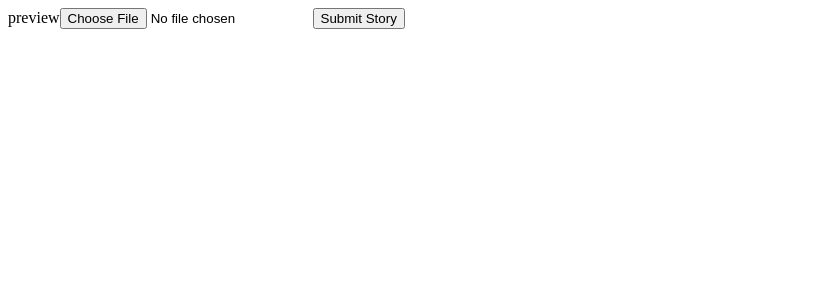
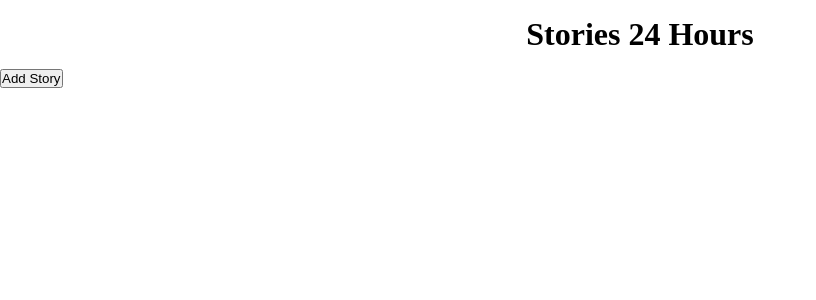
Before and after one commit to tuturam/stories-24-hours, a Vue app: page / in a window 1280 px wide. Shown: the top 300 px of the page, without its empty margins (0-816 px from the left). Built offline with nearby package versions, Linux system fonts and the light colour scheme; the HTML template or start-up script is replaced by a standard one.

Commit message:
feat: dialog

```diff
--- a/src/App.vue
+++ b/src/App.vue
@@ -8,3 +8,11 @@ import StoryContainer from './components/StoryContainer.vue';
     <StoryContainer />
   </div>
 </template>
+
+<style>
+  * {
+    margin: 0;
+    padding: 0;
+    box-sizing: border-box;
+  }
+</style>
--- /dev/null
+++ b/src/components/Dialog.vue
@@ -0,0 +1,46 @@
+<script setup lang="ts">
+  interface DialogProps {
+    show: boolean;
+    title?: string;
+    onClose?: () => void;
+  }
+  const props = defineProps<DialogProps>()
+</script>
+
+<template>
+  <div
+    v-if="props.show"
+    class="dialog-backdrop"
+    @click="props.onClose && props.onClose()"
+  >
+    <div
+      class="dialog-content"
+      @click.stop
+    >
+      <h2 v-if="props.title">{{ props.title }}</h2>
+      <slot></slot>
+    </div>
+  </div>
+</template>
+
+<style scoped>
+.dialog-backdrop {
+  z-index: 1000;
+  position: absolute;
+  top: 0;
+  left: 0;
+  width: 100%;
+  height: 100%;
+  background: rgba(0, 0, 0, 0.5);
+  display: flex;
+  align-items: center;
+  justify-content: center;
+}
+.dialog-content {
+  background-color: white;
+  padding: 1rem;
+  border-radius: 8px;
+  min-width: 300px;
+  box-shadow: 0 2px 10px rgba(0, 0, 0, 0.1);
+}
+</style>
--- a/src/components/StoryContainer.vue
+++ b/src/components/StoryContainer.vue
@@ -1,23 +1,42 @@
-<script setup lang="ts">
+<script setup>
   import { useStories } from '@/stores/useStories';
   import StoryForm from './StoryForm.vue';
-import { onMounted } from 'vue';
+  import { onMounted, ref } from 'vue';
+  import Dialog from './Dialog.vue';
 
   const stories = useStories();
   onMounted(() => {
     stories.getStories()
   });
+  const openDialog = ref(false);
 </script>
 
 <template>
   <div class="story-container">
-    <div
+    <div class="header">
+      <h1>Stories 24 Hours</h1>
+    </div>
+    <!-- <div
       v-for="story in stories.story"
       :key="story.id"
       class="story-item"
     >
       <img :src="story.base64Image" alt="" style="max-width: 200px; max-height: 200px;" />
-    </div>
+    </div> -->
   </div>
+  <Dialog
+    :show="openDialog"
+    title="Add story"
+    :onClose="() => openDialog = false"
+  >
   <StoryForm />
+  </Dialog>
+  <button @click="openDialog = true">Add Story</button>
 </template>
+
+<style>
+  .header {
+    text-align: center;
+    padding: 1rem;
+  }
+</style>
--- a/src/stores/useStories.ts
+++ b/src/stores/useStories.ts
@@ -46,7 +46,7 @@ export const useStories = defineStore("stories", () => {
   const removeExpiredStories = () => {
     const now = Date.now();
     story.value = story.value.filter(
-      (s) => now - new Date(s.createdAt).getTime() < new Date(s.expiredAt).getTime()
+      (s) => now < new Date(s.expiredAt).getTime()
     );
     saveStoriesToLocalStorage();
   }
```
